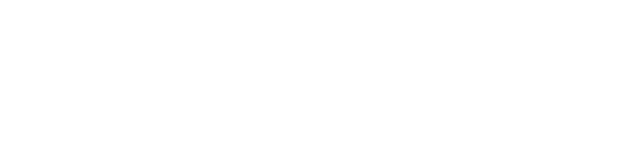
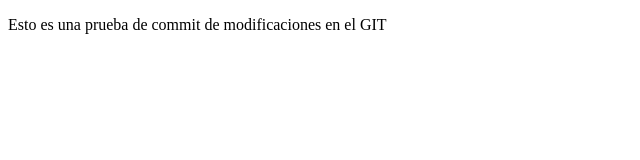
Before and after one commit to dafhome/GitHubVSCode, a plain HTML site: page index.html in a window 1280 px wide. Shown: the whole page, without its empty margins (0-640 px from the left). Drawn offline with Linux system fonts and the light colour scheme.

Commit message:
2-PruebaModificaciones

```diff
--- a/index.html
+++ b/index.html
@@ -3,9 +3,9 @@
 <head>
     <meta charset="UTF-8">
     <meta name="viewport" content="width=device-width, initial-scale=1.0">
-    <title>Document</title>
+    <title>GitHub</title>
 </head>
 <body>
-
+    <p>Esto es una prueba de commit de modificaciones en el GIT</p>
 </body>
 </html>
```
Also changed, not shown: 1 other file.
